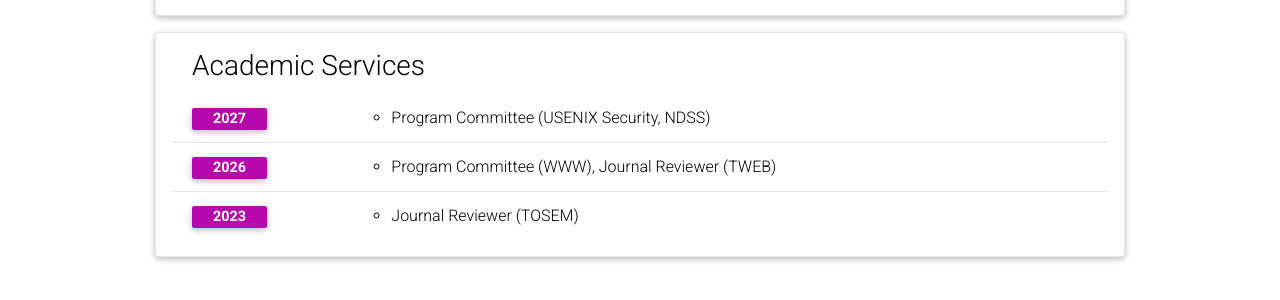
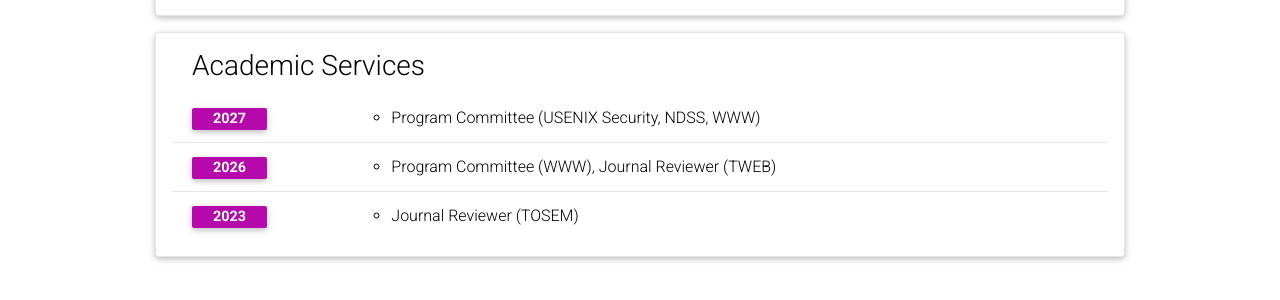
Before and after one commit to leeswimming/leeswimming.github.io, a Jekyll site: the page built from _pages/cv.md, in a window 1280 px wide and 900 px high, scrolled down 679 px. Shown: the part 392-692 px from the top of the window. Built offline with Jekyll 4.4.1, drawn with Linux system fonts in a browser that asks for light colours; comment, search, counter and statistics services are not loaded; a style sheet for code colours, icons or effects is not loaded.

Commit message:
Update CV

```diff
--- a/_data/cv.yml
+++ b/_data/cv.yml
@@ -47,7 +47,7 @@
   contents:
     - year: 2027
       items:
-        - Program Committee (USENIX Security, NDSS)
+        - Program Committee (USENIX Security, NDSS, WWW)
     - year: 2026
       items:
         - Program Committee (WWW), Journal Reviewer (TWEB)
```
Also changed, not shown: 1 other file.
